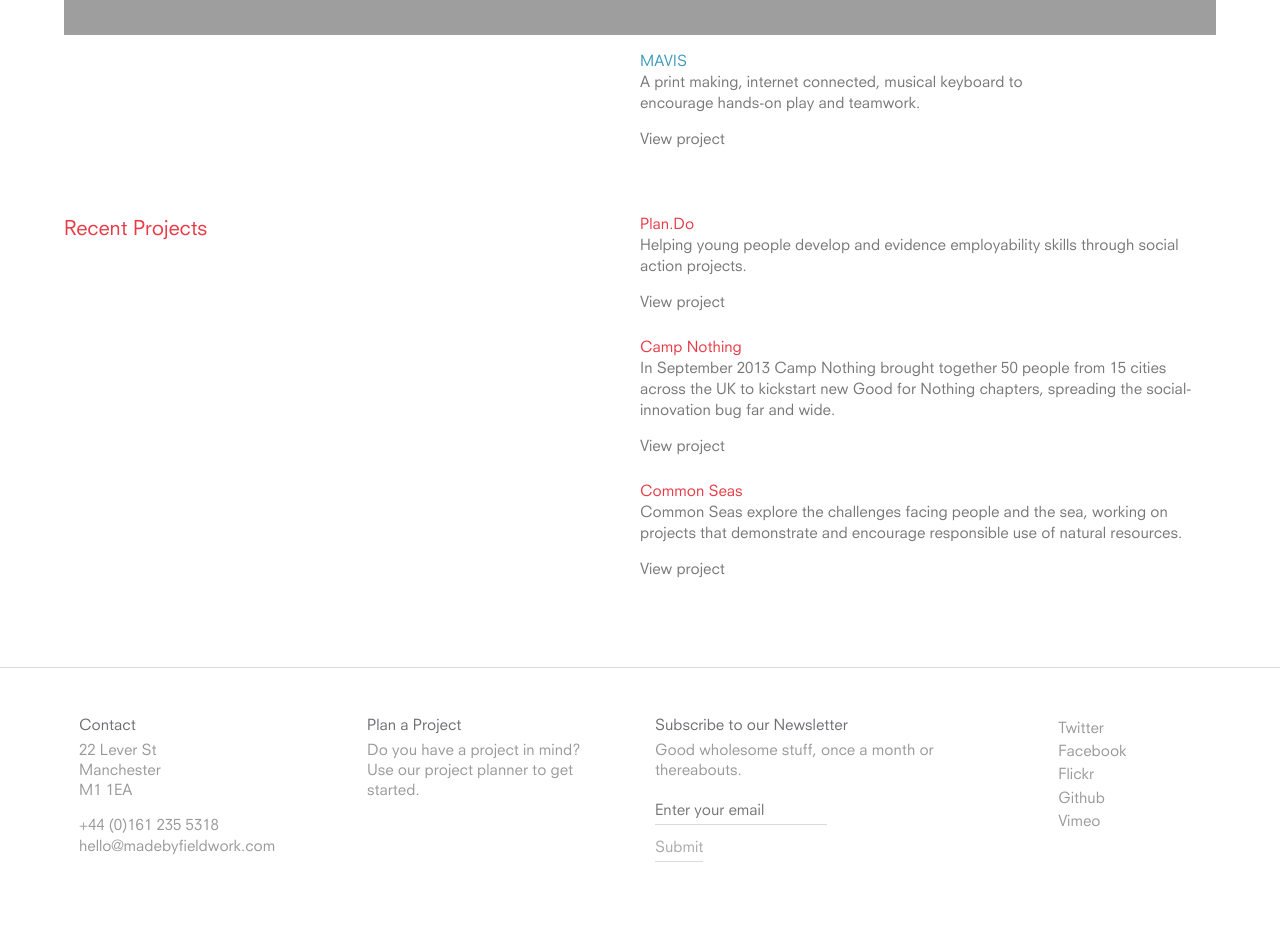
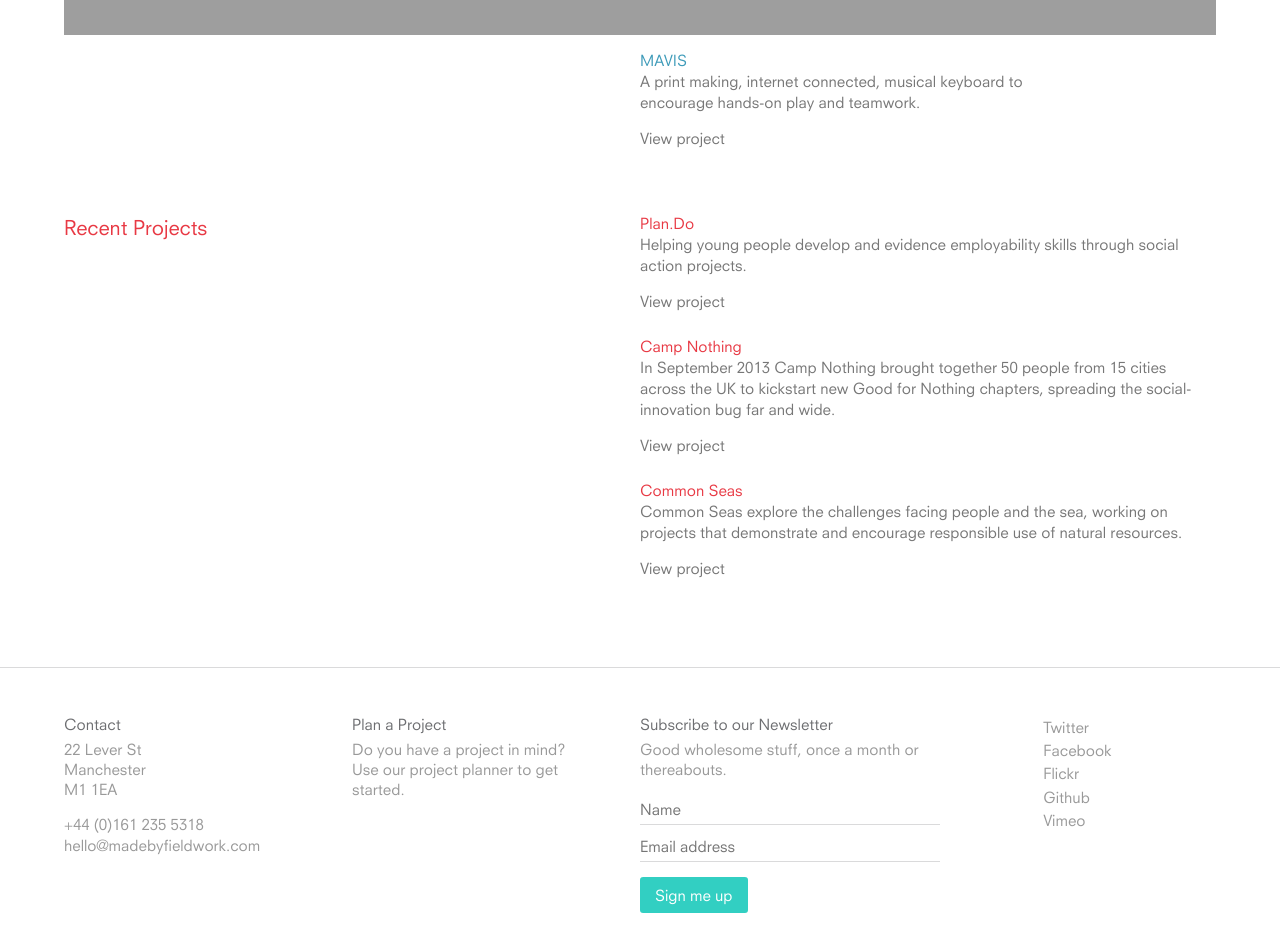
Before and after one commit to EMT/fieldwork-v2, a Jekyll site: the page built from index.html, in a window 1280 px wide and 1400 px high, scrolled down 720 px. Shown: the part 435-1387 px from the top of the window. Built offline with Jekyll 4.4.1, drawn with Linux system fonts in a browser that asks for light colours; nearby versions of some CDN libraries; before the commit the page ends 2071 px from its top, so only the background shows below that; grey boxes are pictures that could not be loaded.

Commit message:
Footer tweaks.

```diff
--- a/_includes/footer.html
+++ b/_includes/footer.html
@@ -3,10 +3,10 @@
 		<div class="footer-wrapper">
 			<div class="footer-block our-info">
 				<h3>Contact</h3>
-				<p>
-					22 Lever St<br />
-					Manchester<br />
-					M1 1EA
+				<p class="address">
+					<span>22 Lever St</span>
+					<span>Manchester</span>
+					<span>M1 1EA</span>
 				</p>
 				<p class="tel"><a href="tel:01612355318">+44 (0)161 235 5318</a></p>
 				<p class="email"><a href="mailto:hello@madebyfieldwork.com">hello@madebyfieldwork.com</a></p>
@@ -19,8 +19,9 @@
 				<h3>Subscribe to our Newsletter</h3>
 				<p>Good wholesome stuff, once a month or thereabouts.</p>
 				<form action="http://madebyfieldwork.us5.list-manage.com/subscribe/post?u=ddaef69afc0d488b89fd489d5&amp;id=62a1889638" method="post" name="mc-embedded-subscribe-form" class="contact-form" novalidate>
-					<input type="email" class="text" name="EMAIL" id="email" placeholder="Enter your email" />
-					<input type="submit">
+					<input type="text" class="text" name="NAME" id="name" placeholder="Name" />
+					<input type="email" class="text" name="EMAIL" id="email" placeholder="Email address" />
+					<input type="submit" value="Sign me up" />
 				</form>
 			</div>
 			<div class="footer-block social-wrapper">
--- a/css/site/_footer.scss
+++ b/css/site/_footer.scss
@@ -18,8 +18,13 @@
 
 .footer-block {
 	display: block;
+	width: 100%;
+	max-width: 20em;
 	margin: 2em 0;
 
+	&:first-child {
+		max-width: none;
+	}
 	&.project-planner {
 		&:hover {
 			background: rgb(240,240,240);
@@ -50,6 +55,14 @@
 	.tel {
 		margin-bottom: 0;
 	}
+	.address {
+		 span:after {
+			content: ', ';
+		}
+		span:last-child:after {
+			content: '';
+		}
+	}
 }
 
 a.footer-block {
@@ -67,69 +80,119 @@ a.footer-block {
 }
 
 
-
-footer input[type="email"] {
-	border-bottom: 1px solid rgba(109, 110, 113, 0.25);
-	border-top: 0;
-	border-left: 0;
-	border-right: 0;
-	background: rgba(0, 0, 0, 0);
-	padding: 0;
-	color: rgb(167, 169, 172);
+footer input {
+	display: block;
 	font-size: 1em;
 	font-family: 'Neuzeit';
+	color: rgb(167, 169, 172);
+	padding: 0.4em 0;
 	margin-bottom: 0.4em;
-	width: 50%;
-	padding: 0.4em 0;
+	border: 0;
+}
+
+footer input.text {
+	border-bottom: 1px solid rgba(109, 110, 113, 0.25);
+	width: 100%;
+	max-width: 20em;
 }
 
 footer input[type="submit"] {
-	border: 0;
-	border-bottom: 1px solid rgba(109, 110, 113, 0.25);
-	background: rgba(0, 0, 0, 0);
-	padding: 0;
-	color: rgb(167, 169, 172);
-	font-size: 1em;
-	display: block;
-	font-family: 'Neuzeit';
-	margin-bottom: 0.4em;
-	padding: 0.4em 0;
+	// border-bottom: 1px solid rgba(109, 110, 113, 0.25);
+	background: $turquoise;
+	color: rgb(255,255,255);
+	padding: 0.6em 1em;
+	margin-top: 1em;
+	border-radius: 3px;
 	cursor: pointer;
+	opacity: 0.8;
+	-webkit-transition: opacity .3s ease-out;
+
+	&:hover {
+		opacity: 1;
+	}
 }
 
 
 
 
-@media only screen and (min-width: 650px) {
+@media only screen and (min-width: 550px) {
 
 	.footer-wrapper {
-		display: table;
+		// display: table;
 		width: 100%;
 		margin: 0 1em 0 -1em;
 	}
 
 	.footer-block {
-		display: table-cell;
-		vertical-align: top;
+		// display: table-cell;
+		float: left;
 		box-sizing: border-box;
-		padding: 4% 1em;
-		// width: 50%;
+		padding: 1em;
+		margin-top: 0;
+		width: 40%;
 
 		&:first-child {
-			padding-right: 0;
+			padding-top: 3em;
+			width: 100%;
+			margin: 0;
+		}
+
+		&.our-info {
+			p {
+				display: inline;
+			}
+			p:after {
+				content: ' / ';
+			}
+			p:last-child:after {
+				content: '';
+			}
+		}
+		&.join-newsletter {
+			width: 45%;
+		}
+		&.social-wrapper {
+			width: 15%;
 		}
 	}
+}
 
+@media only screen and (min-width: 850px) {
+
+	.footer-wrapper {
+		margin: 0 2em 0 -2em;
+	}
+
+	.footer-block {
+		padding: 1em 2em;
+	}
 }
 
 @media only screen and (min-width: 1050px) {
 
+	.footer-wrapper {
+		display: table;
+	}
+
 	.footer-block {
+		display: table-cell;
+		vertical-align: top;
+		float: none;
 		width: 25%;
 		padding: 4% 2em;
+		// margin: 2em 0;
 
 		&:first-child {
-			padding-right: 0;
+			padding: 4% 0 4% 2em;
+			width: 25%;
+		}
+		&.our-info {
+			p {
+				display: block;
+			}
+			p:after {
+				content: '';
+			}
 		}
 		&.join-newsletter {
 			width: 35%;
@@ -137,6 +200,13 @@ footer input[type="submit"] {
 		&.social-wrapper {
 			width: 15%;
 		}
+
+		.address span {
+			display: block;
+		}
+		.address span:after {
+			content: '';
+		}
 	}
 
 }
```
